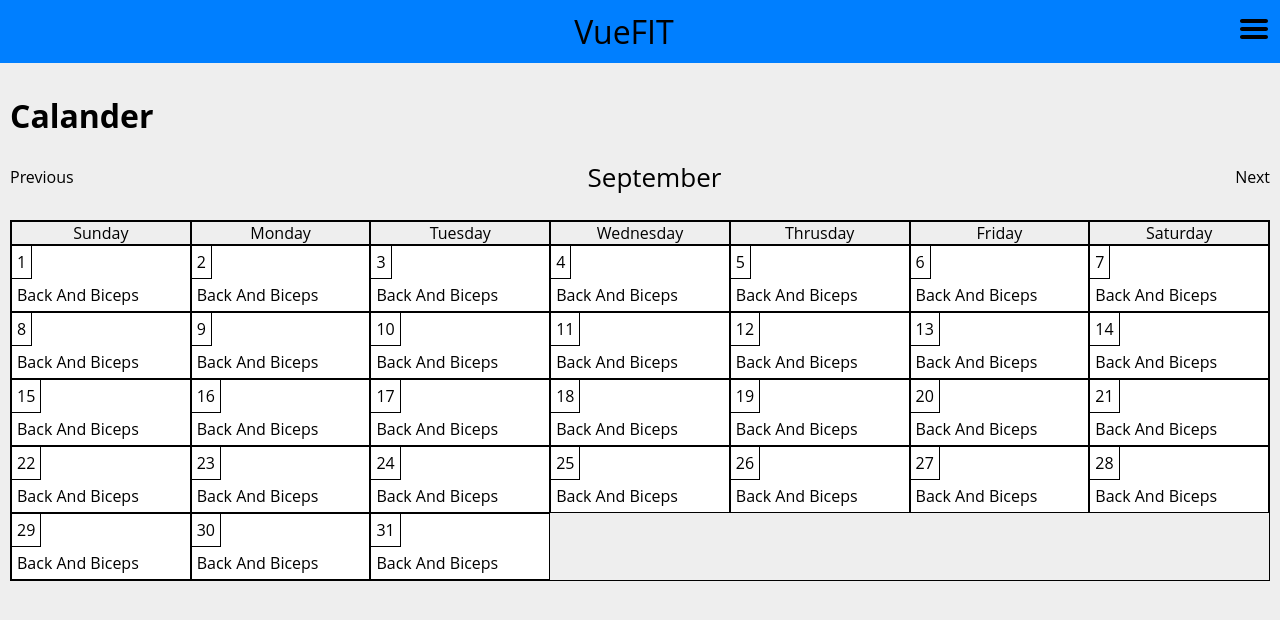
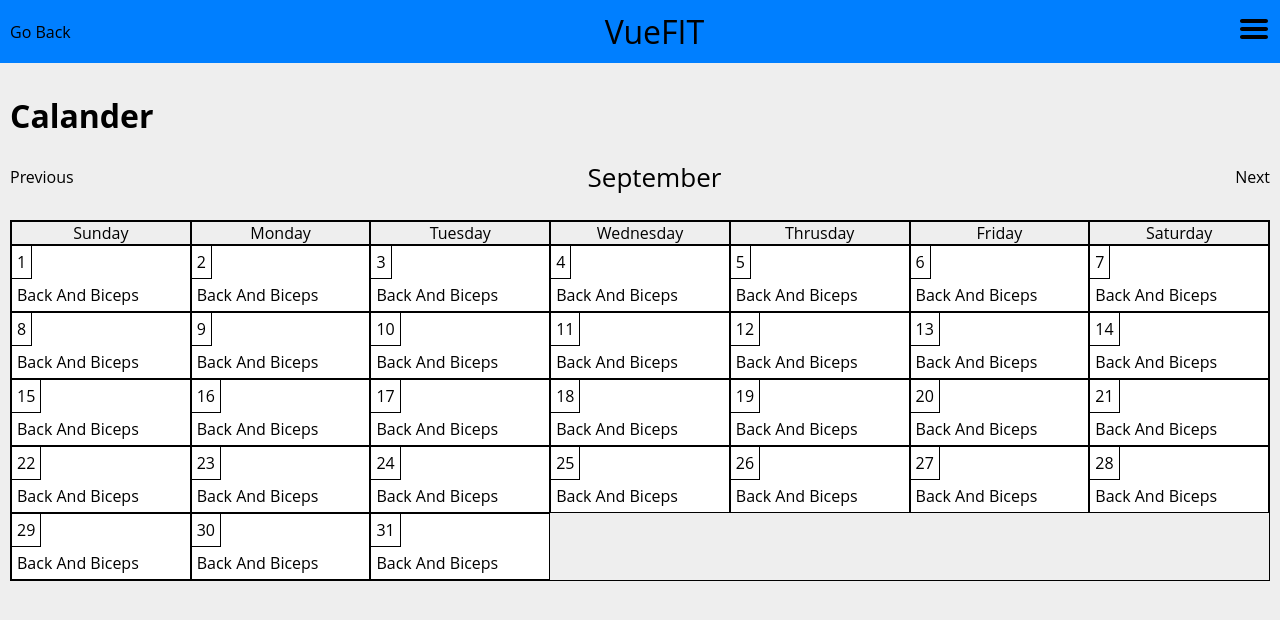
Before and after one commit to ohearonkg/Vue-Fitness, a Vue app: page /#/calandar in a window 1280 px wide. Shown: the top 620 px of the page. Built offline with nearby package versions, Linux system fonts and the light colour scheme.

Commit message:
some basic stuff going backwards with the router.

```diff
--- a/src/App.vue
+++ b/src/App.vue
@@ -4,8 +4,10 @@
       <!-- Header -->
       <div class="app-shell__header-wrapper">
 
-        <!-- Icon -->
-        <div class="app-shell__icon-wrapper"> </div>
+        <!-- Back Button -->
+        <div v-if="this.$router.history.current.path != '/' && this.$router.history.current.path != '/user'" class="app-shell__back-icon-wrapper" v-on:click="handleBack">
+          Go Back
+        </div>
 
         <!-- Title -->
         <div class="app-shell__title-wrapper">VueFIT</div>
@@ -69,7 +71,10 @@ export default {
     Sidebar
   },
   methods: {
-    ...mapMutations(["toggleSidebar"])
+    ...mapMutations(["toggleSidebar"]),
+    handleBack: function() {
+      this.$router.go(-1);
+    }
   }
 };
 </script>
@@ -101,8 +106,9 @@ body {
     align-items: center;
   }
 
-  &__icon-wrapper {
+  &__back-icon-wrapper {
     flex: 0 0 auto;
+    cursor: pointer;
   }
 
   &__title-wrapper {
```
